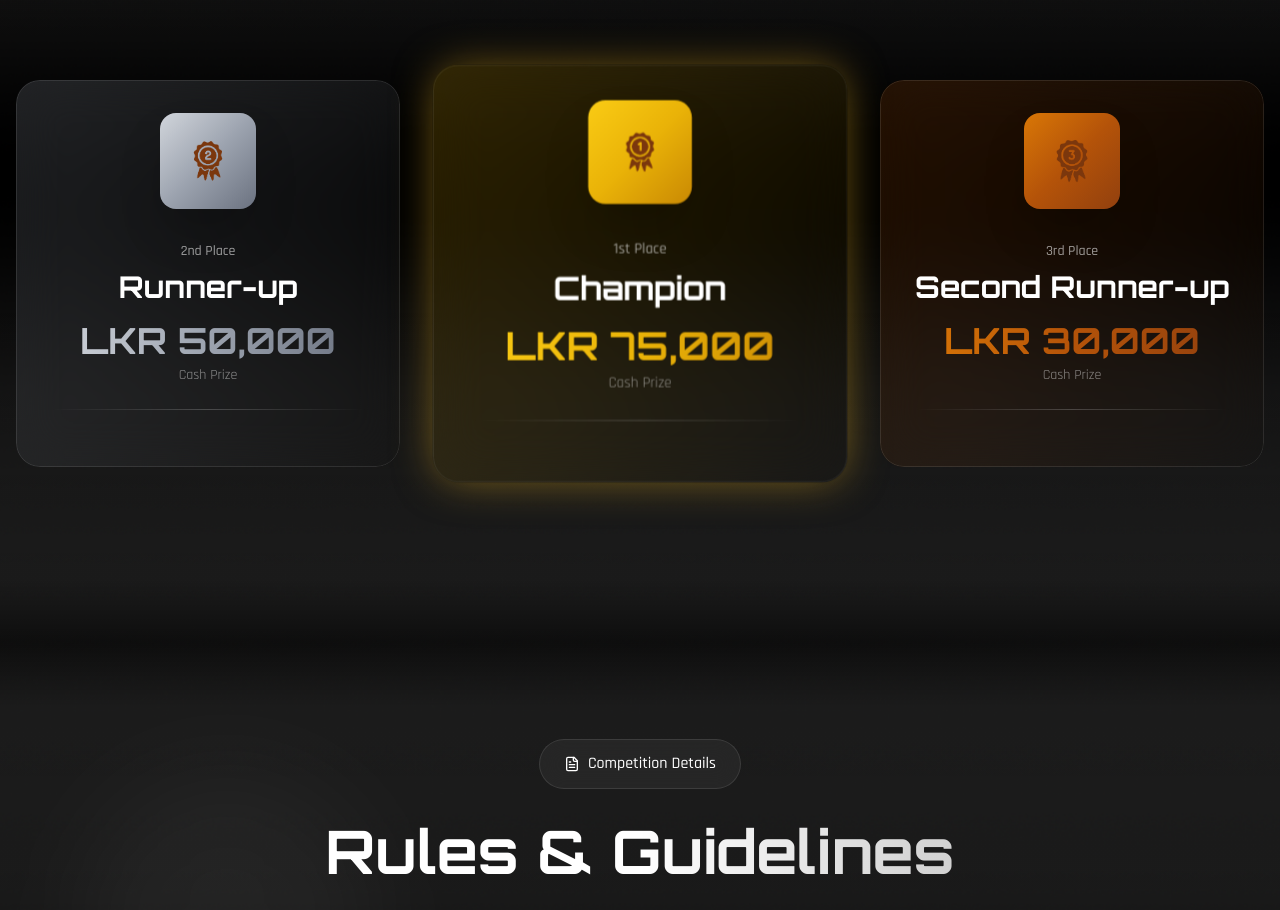
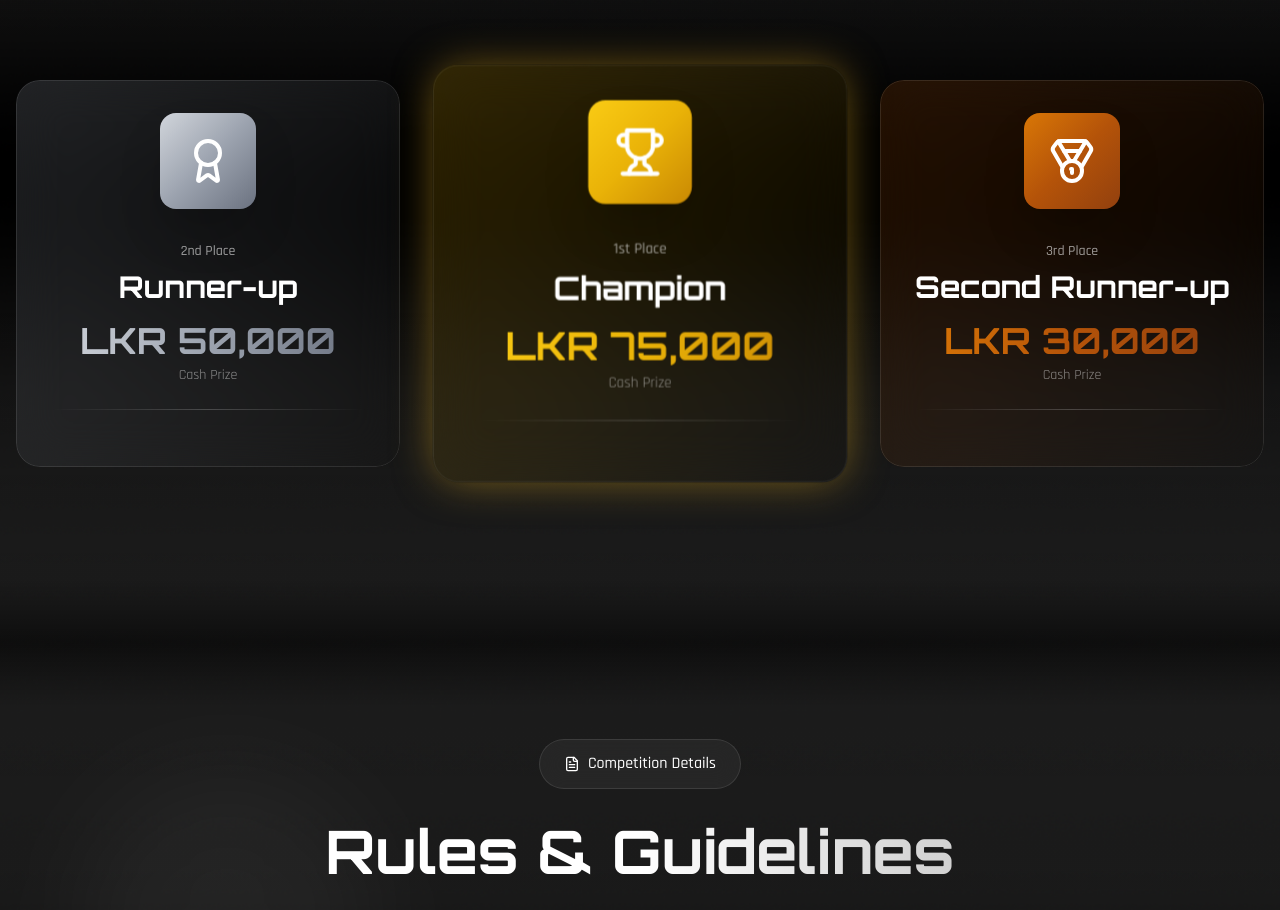
Before and after one commit to devcax/hackx.jr, a Next.js app: page / in a window 1280 px wide. Shown: the part 4380-5290 px from the top of the page. Built offline with nearby package versions, Linux system fonts and the light colour scheme.

Commit message:
debug award section

```diff
--- a/components/AwardsSection.tsx
+++ b/components/AwardsSection.tsx
@@ -23,7 +23,7 @@ export default function AwardsSection() {
       position: "1st Place",
       title: "Champion",
       prize: "LKR 75,000",
-      icon: "Images/firstplace.png", // Use image path
+      icon: Trophy,/*"Images/firstplace.png",*/ // Use image path
       color: "from-yellow-400 via-yellow-500 to-yellow-600",
       bgGradient: "from-yellow-500/20 via-yellow-500/10 to-transparent",
       shadowColor: "rgba(251, 191, 36, 0.5)",
@@ -36,7 +36,7 @@ export default function AwardsSection() {
       position: "2nd Place",
       title: "Runner-up",
       prize: "LKR 50,000",
-      icon: "Images/secondplace.png", // Use image path
+      icon: Award, /*"Images/secondplace.png"*/// Use image path
       color: "from-gray-300 via-gray-400 to-gray-500",
       bgGradient: "from-gray-400/20 via-gray-400/10 to-transparent",
       shadowColor: "rgba(156, 163, 175, 0.5)",
@@ -46,7 +46,7 @@ export default function AwardsSection() {
       position: "3rd Place",
       title: "Second Runner-up",
       prize: "LKR 30,000",
-      icon: "Images/thirdplace.png", // Use image path
+      icon: Medal,/*"Images/thirdplace.png",*/ // Use image path
       color: "from-amber-600 via-amber-700 to-amber-800",
       bgGradient: "from-amber-700/20 via-amber-700/10 to-transparent",
       shadowColor: "rgba(217, 119, 6, 0.5)",
@@ -158,12 +158,9 @@ export default function AwardsSection() {
                         <div
                           className={`w-20 h-20 sm:w-24 sm:h-24 mx-auto rounded-2xl bg-gradient-to-br ${award.color} flex items-center justify-center shadow-2xl`}
                         >
-                          <Image
-                            src={award.icon}
-                            alt={`${award.position} icon`}
-                            width={48}
-                            height={48}
+                          <award.icon
                             className="w-10 h-10 sm:w-12 sm:h-12 object-contain"
+                            aria-label={`${award.position} icon`}
                           />
                         </div>
                       </motion.div>
```
